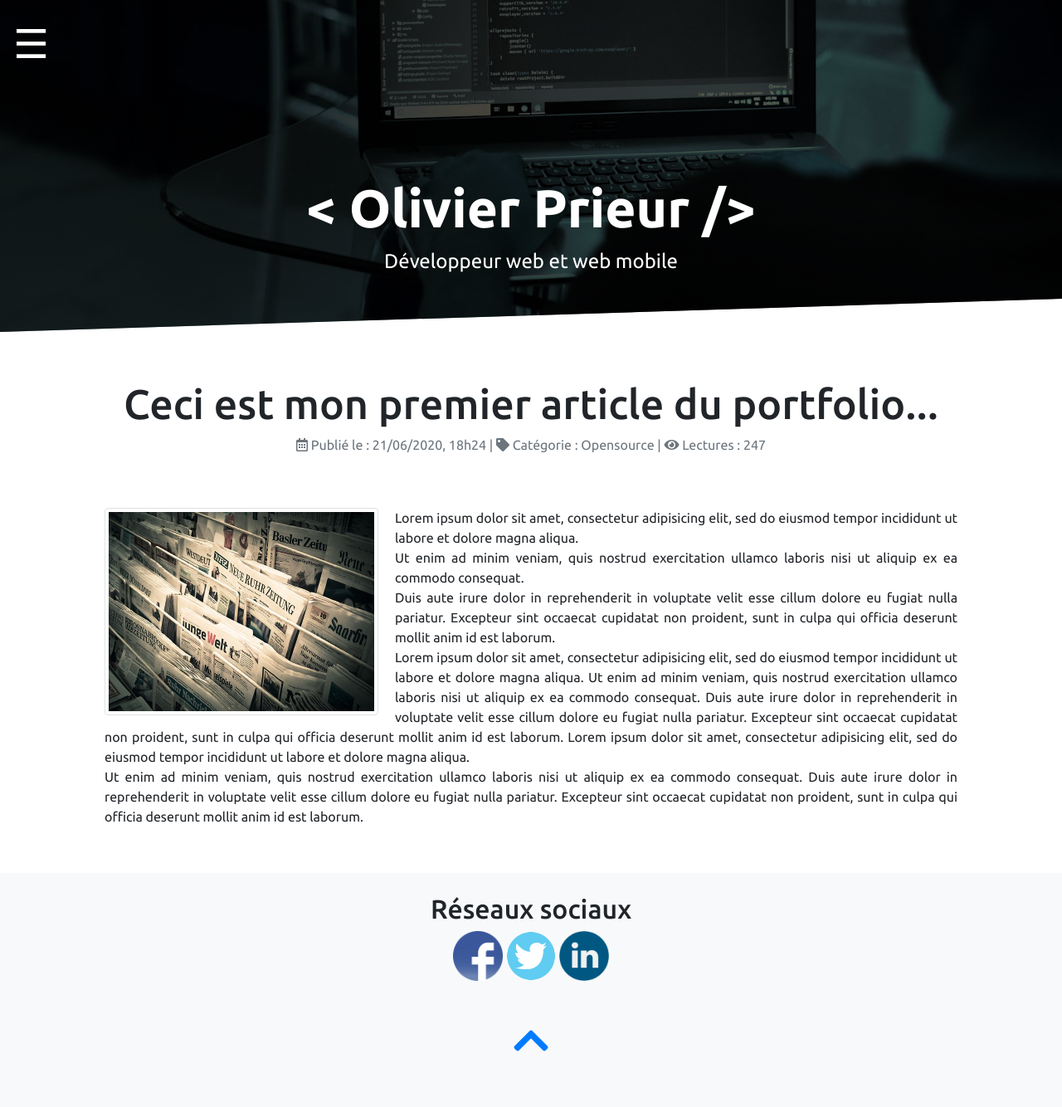
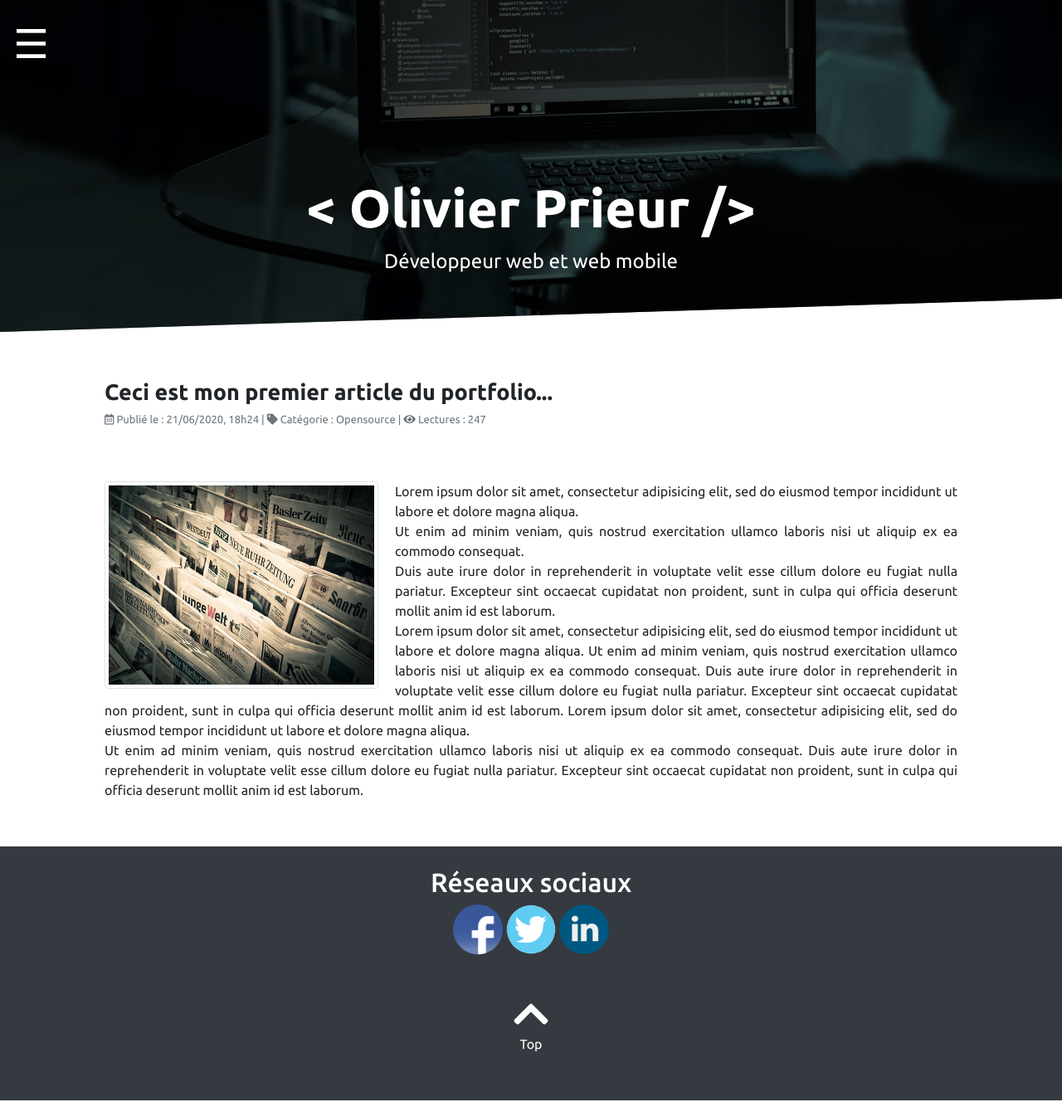
Before and after one commit to citizenz7/portfolio, a PHP site: page /article.php in a window 1280 px wide. Shown: the whole page at 83% size. Run offline with PHP 8.4, Linux system fonts and the light colour scheme; some libraries are stand-ins or nearby versions.

Commit message:
footer, fonts

```diff
--- a/article.php
+++ b/article.php
@@ -36,11 +36,11 @@
   <div class="container pt-5 pb-5">
     <div class="row">
       <div class="col-sm-12 px-5 text-justify">
-        <div class="text-center pb-5">
-          <h1>Ceci est mon premier article du portfolio...</h1>
-          <p class="text-muted"><i class="far fa-calendar-alt"></i> Publié le : 21/06/2020, 18h24 | <i class="fas fa-tag"></i> Catégorie : Opensource | <i class="fas fa-eye"></i> Lectures : 247</p>
+        <div class="pb-5">
+          <h1 class="titre-article">Ceci est mon premier article du portfolio...</h1>
+          <p class="text-muted smalltext"><i class="far fa-calendar-alt"></i> Publié le : 21/06/2020, 18h24 | <i class="fas fa-tag"></i> Catégorie : Opensource | <i class="fas fa-eye"></i> Lectures : 247</p>
         </div>
-        <img class="img-fluid img-thumbnail float-left img-article" src="img/article1.jpg">Lorem ipsum dolor sit amet, consectetur adipisicing elit, sed do eiusmod tempor incididunt ut labore et dolore magna aliqua.<br>
+        <img class="img-thumbnail float-left img-article" src="img/article1.jpg">Lorem ipsum dolor sit amet, consectetur adipisicing elit, sed do eiusmod tempor incididunt ut labore et dolore magna aliqua.<br>
         Ut enim ad minim veniam, quis nostrud exercitation ullamco laboris nisi ut aliquip ex ea commodo consequat.<br>
         Duis aute irure dolor in reprehenderit in voluptate velit esse cillum dolore eu fugiat nulla pariatur.
         Excepteur sint occaecat cupidatat non proident, sunt in culpa qui officia deserunt mollit anim id est laborum.<br>
@@ -57,9 +57,9 @@
   </div>
 
 
-  <div class="container-fluid pt-3 pb-5 bg-light">
+  <div class="container-fluid pt-3 pb-5 bg-dark">
     <div class="row">
-      <div class="col text-center">
+      <div class="col text-center text-white">
         <h2 id="contact">Réseaux sociaux</h2>
         <div>
           <!--<a class="text-decoration-none" href="mailto:oprieur@protonmail.com">
@@ -77,13 +77,12 @@
         </div>
 
         <div class="pt-5">
-          <a href="#tothetop" title="Haut de page"><i class="fas fa-chevron-up fa-3x"></i></a>
+          <a href="#tothetop" class="text-white" title="Haut de page"><i class="fas fa-chevron-up fa-3x text-white"></i><br>Top</a>
         </div>
 
       </div>
     </div>
   </div>
-
 
 
 
--- a/css/style.css
+++ b/css/style.css
@@ -80,6 +80,22 @@ body, html {
 
 .tinytext {
   font-size: 10px;
+}
+
+.titre-article {
+  font-size: 2.1vw;
+  font-weight: bold;
+  text-align: justify;
+}
+
+.titre-projet {
+  font-size: 2.1vw;
+  font-weight: bold;
+  text-align: justify;
+}
+
+.titre-menu {
+  font-size: 1vw;
 }
 
 .barre {
```
Also changed, not shown: index.html (+4 -4 lines), projet.php (+5 -6 lines), 1 other file.
